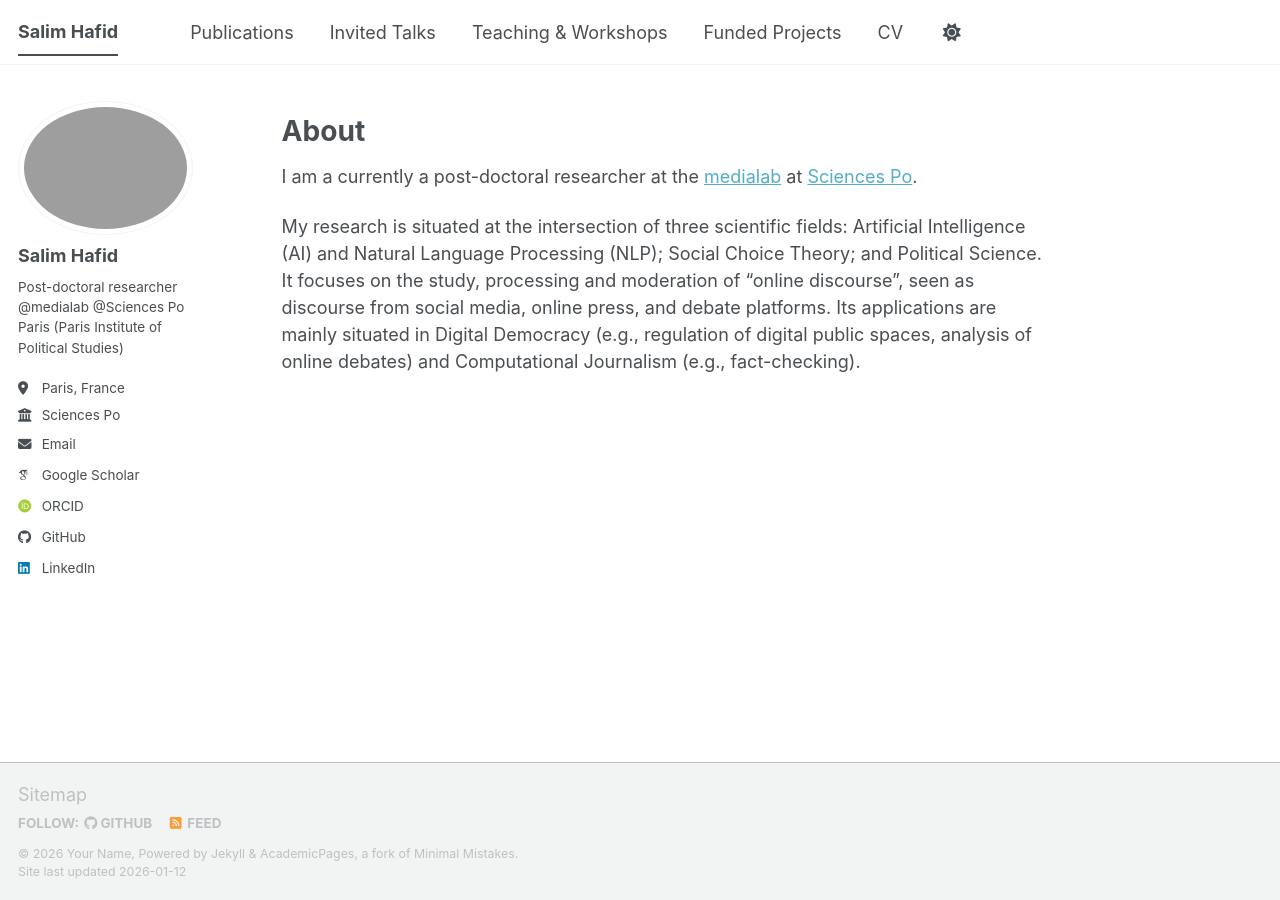
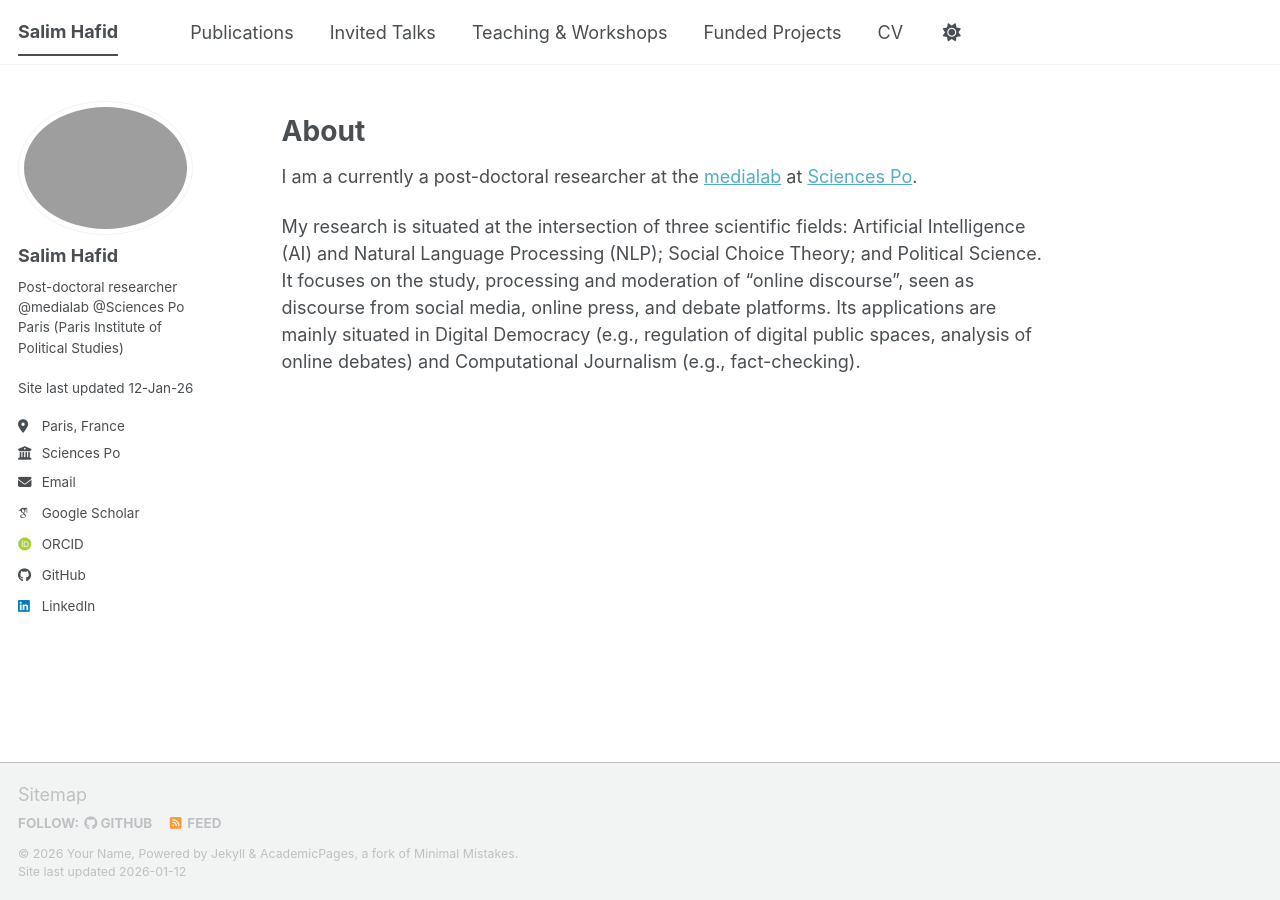
Before and after one commit to salim-hafid/salim-hafid.github.io, a Jekyll site: the page built from _pages/about.md, in a window 1280 px wide. Built offline with Jekyll 4.4.1, drawn with Linux system fonts in a browser that asks for light colours; some web fonts are replaced; a script bundle is joined from its source files by our own code; library files that are not in the unit come from our copies.

Commit message:
Add last updated date to author profile

```diff
--- a/_includes/author-profile.html
+++ b/_includes/author-profile.html
@@ -18,6 +18,7 @@
     <h3 class="author__name">{{ author.name }}</h3>
     {% if author.pronouns %}<p class="author__pronouns">{{ author.pronouns }}</p>{% endif %}
     {% if author.bio %}<p class="author__bio">{{ author.bio }}</p>{% endif %}
+    <p>Site last updated {{ site.time | date: "%d-%b-%y" }}</p>
   </div>
 
   <div class="author__urls-wrapper">
```
